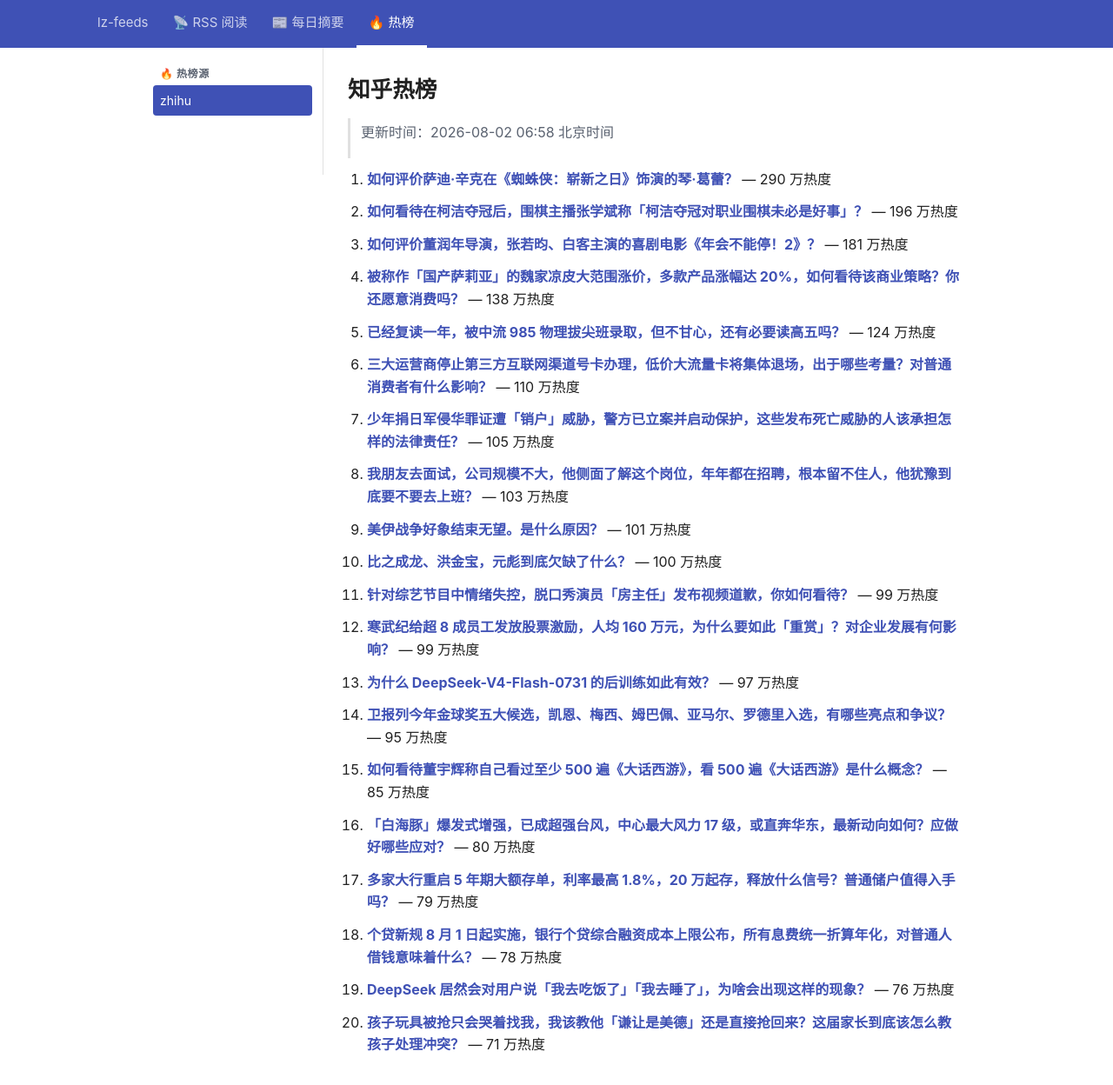
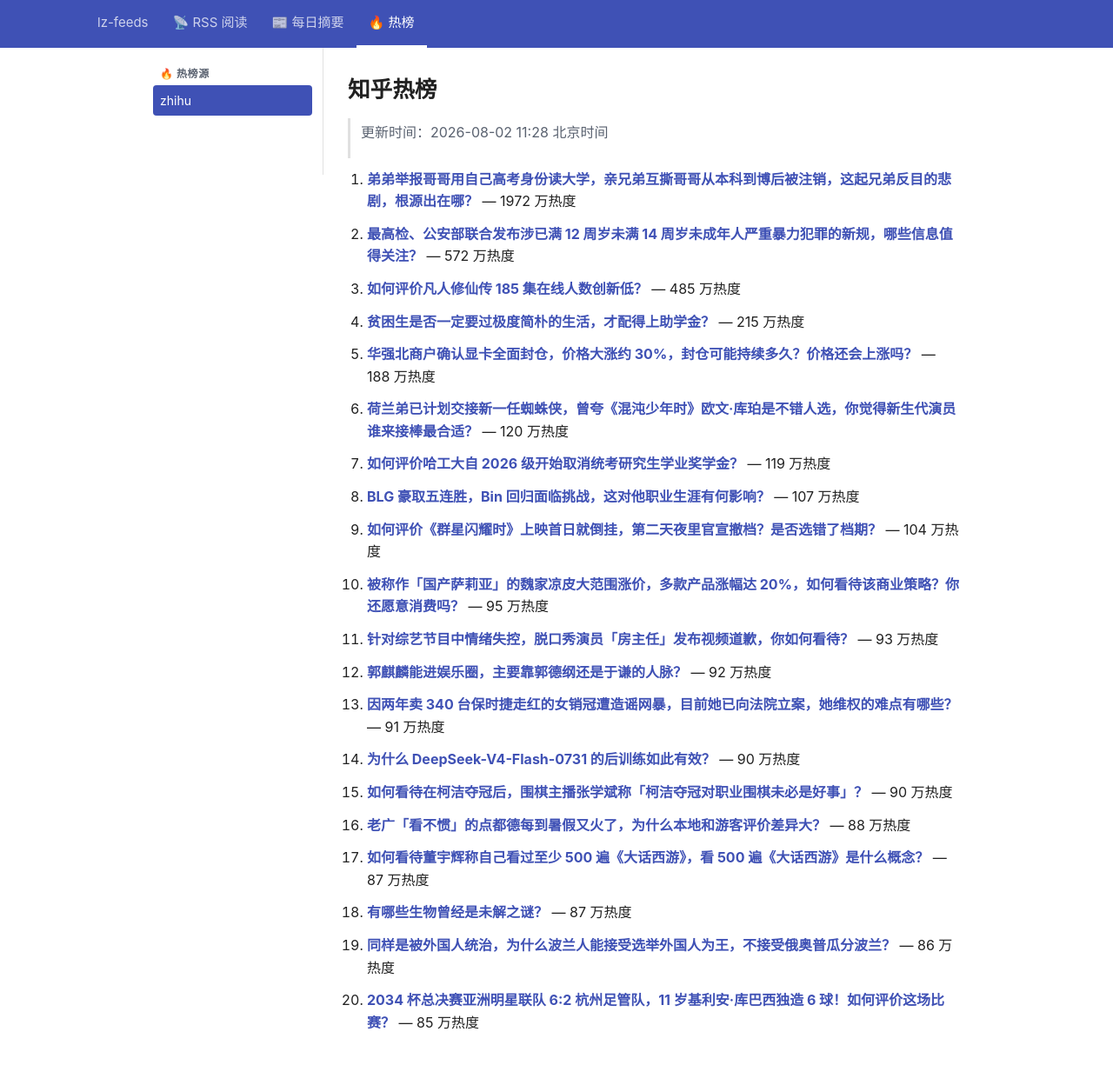
Before and after one commit to lizhang0101/lz-feeds, a Jekyll site: the page built from _hotlist/zhihu.md, in a window 1280 px wide and 1279 px high. Shown: the top 1248 px of the window at 87% size. Built offline with Jekyll 4.4.1, drawn with Linux system fonts in a browser that asks for light colours.

Commit message:
hotlist: 2026-08-02T03:28Z

```diff
--- a/_hotlist/zhihu.md
+++ b/_hotlist/zhihu.md
@@ -1,48 +1,48 @@
 ---
-updated: 2026-08-02 06:58 北京时间
+updated: 2026-08-02 11:28 北京时间
 count: 20
 ---
 
 # 知乎热榜
 
-> 更新时间：2026-08-02 06:58 北京时间
+> 更新时间：2026-08-02 11:28 北京时间
 
-1. **[如何评价萨迪·辛克在《蜘蛛侠：崭新之日》饰演的琴·葛蕾？](https://www.zhihu.com/question/2066099618090312150)** — 290 万热度
+1. **[弟弟举报哥哥用自己高考身份读大学，亲兄弟互撕哥哥从本科到博后被注销，这起兄弟反目的悲剧，根源出在哪？](https://www.zhihu.com/question/2066897666827620550)** — 1972 万热度
 
-2. **[如何看待在柯洁夺冠后，围棋主播张学斌称「柯洁夺冠对职业围棋未必是好事」？](https://www.zhihu.com/question/2066226857570039487)** — 196 万热度
+2. **[最高检、公安部联合发布涉已满 12 周岁未满 14 周岁未成年人严重暴力犯罪的新规，哪些信息值得关注？](https://www.zhihu.com/question/2066607321828909163)** — 572 万热度
 
-3. **[如何评价董润年导演，张若昀、白客主演的喜剧电影《年会不能停！2》？](https://www.zhihu.com/question/2064447909656105834)** — 181 万热度
+3. **[如何评价凡人修仙传 185 集在线人数创新低？](https://www.zhihu.com/question/2066913777354854626)** — 485 万热度
 
-4. **[被称作「国产萨莉亚」的魏家凉皮大范围涨价，多款产品涨幅达 20%，如何看待该商业策略？你还愿意消费吗？](https://www.zhihu.com/question/2066181294938232007)** — 138 万热度
+4. **[贫困生是否一定要过极度简朴的生活，才配得上助学金？](https://www.zhihu.com/question/2065816150374667192)** — 215 万热度
 
-5. **[已经复读一年，被中流 985 物理拔尖班录取，但不甘心，还有必要读高五吗？](https://www.zhihu.com/question/2065535209718780703)** — 124 万热度
+5. **[华强北商户确认显卡全面封仓，价格大涨约 30%，封仓可能持续多久？价格还会上涨吗？](https://www.zhihu.com/question/2066457771600343391)** — 188 万热度
 
-6. **[三大运营商停止第三方互联网渠道号卡办理，低价大流量卡将集体退场，出于哪些考量？对普通消费者有什么影响？](https://www.zhihu.com/question/2066605797186823402)** — 110 万热度
+6. **[荷兰弟已计划交接新一任蜘蛛侠，曾夸《混沌少年时》欧文·库珀是不错人选，你觉得新生代演员谁来接棒最合适？](https://www.zhihu.com/question/2066482755664175153)** — 120 万热度
 
-7. **[少年捐日军侵华罪证遭「销户」威胁，警方已立案并启动保护，这些发布死亡威胁的人该承担怎样的法律责任？](https://www.zhihu.com/question/2066835566323136078)** — 105 万热度
+7. **[如何评价哈工大自 2026 级开始取消统考研究生学业奖学金？](https://www.zhihu.com/question/2065166119082766374)** — 119 万热度
 
-8. **[我朋友去面试，公司规模不大，他侧面了解这个岗位，年年都在招聘，根本留不住人，他犹豫到底要不要去上班？](https://www.zhihu.com/question/2016782422293890125)** — 103 万热度
+8. **[BLG 豪取五连胜，Bin 回归面临挑战，这对他职业生涯有何影响？](https://www.zhihu.com/question/2066618369793696754)** — 107 万热度
 
-9. **[美伊战争好象结束无望。是什么原因？](https://www.zhihu.com/question/2059899000308994593)** — 101 万热度
+9. **[如何评价《群星闪耀时》上映首日就倒挂，第二天夜里官宣撤档？是否选错了档期？](https://www.zhihu.com/question/2064914903232672188)** — 104 万热度
 
-10. **[比之成龙、洪金宝，元彪到底欠缺了什么？](https://www.zhihu.com/question/2065535736439387225)** — 100 万热度
+10. **[被称作「国产萨莉亚」的魏家凉皮大范围涨价，多款产品涨幅达 20%，如何看待该商业策略？你还愿意消费吗？](https://www.zhihu.com/question/2066181294938232007)** — 95 万热度
 
-11. **[针对综艺节目中情绪失控，脱口秀演员「房主任」发布视频道歉，你如何看待？](https://www.zhihu.com/question/2066803381927146362)** — 99 万热度
+11. **[针对综艺节目中情绪失控，脱口秀演员「房主任」发布视频道歉，你如何看待？](https://www.zhihu.com/question/2066803381927146362)** — 93 万热度
 
-12. **[寒武纪给超 8 成员工发放股票激励，人均 160 万元，为什么要如此「重赏」？对企业发展有何影响？](https://www.zhihu.com/question/2066172239116853500)** — 99 万热度
+12. **[郭麒麟能进娱乐圈，主要靠郭德纲还是于谦的人脉？](https://www.zhihu.com/question/2066185328994603423)** — 92 万热度
 
-13. **[为什么 DeepSeek-V4-Flash-0731 的后训练如此有效？](https://www.zhihu.com/question/2066595452238160814)** — 97 万热度
+13. **[因两年卖 340 台保时捷走红的女销冠遭造谣网暴，目前她已向法院立案，她维权的难点有哪些？](https://www.zhihu.com/question/2066617997154677677)** — 91 万热度
 
-14. **[卫报列今年金球奖五大候选，凯恩、梅西、姆巴佩、亚马尔、罗德里入选，有哪些亮点和争议？](https://www.zhihu.com/question/2066804117901669732)** — 95 万热度
+14. **[为什么 DeepSeek-V4-Flash-0731 的后训练如此有效？](https://www.zhihu.com/question/2066595452238160814)** — 90 万热度
 
-15. **[如何看待董宇辉称自己看过至少 500 遍《大话西游》，看 500 遍《大话西游》是什么概念？](https://www.zhihu.com/question/2066124597305652933)** — 85 万热度
+15. **[如何看待在柯洁夺冠后，围棋主播张学斌称「柯洁夺冠对职业围棋未必是好事」？](https://www.zhihu.com/question/2066226857570039487)** — 90 万热度
 
-16. **[「白海豚」爆发式增强，已成超强台风，中心最大风力 17 级，或直奔华东，最新动向如何？应做好哪些应对？](https://www.zhihu.com/question/2065082521570600023)** — 80 万热度
+16. **[老广「看不惯」的点都德每到暑假又火了，为什么本地和游客评价差异大？](https://www.zhihu.com/question/2066180723078338542)** — 88 万热度
 
-17. **[多家大行重启 5 年期大额存单，利率最高 1.8%，20 万起存，释放什么信号？普通储户值得入手吗？](https://www.zhihu.com/question/2066179717942850839)** — 79 万热度
+17. **[如何看待董宇辉称自己看过至少 500 遍《大话西游》，看 500 遍《大话西游》是什么概念？](https://www.zhihu.com/question/2066124597305652933)** — 87 万热度
 
-18. **[个贷新规 8 月 1 日起实施，银行个贷综合融资成本上限公布，所有息费统一折算年化，对普通人借钱意味着什么？](https://www.zhihu.com/question/2066825729162195132)** — 78 万热度
+18. **[有哪些生物曾经是未解之谜？](https://www.zhihu.com/question/2064845201160528694)** — 87 万热度
 
-19. **[DeepSeek 居然会对用户说「我去吃饭了」「我去睡了」，为啥会出现这样的现象？](https://www.zhihu.com/question/2066223484309434997)** — 76 万热度
+19. **[同样是被外国人统治，为什么波兰人能接受选举外国人为王，不接受俄奥普瓜分波兰？](https://www.zhihu.com/question/286026991)** — 86 万热度
 
-20. **[孩子玩具被抢只会哭着找我，我该教他「谦让是美德」还是直接抢回来？这届家长到底该怎么教孩子处理冲突？](https://www.zhihu.com/question/2006397004088120940)** — 71 万热度
+20. **[2034 杯总决赛亚洲明星联队 6:2 杭州足管队，11 岁基利安·库巴西独造 6 球！如何评价这场比赛？](https://www.zhihu.com/question/2066998091107120647)** — 85 万热度
```
